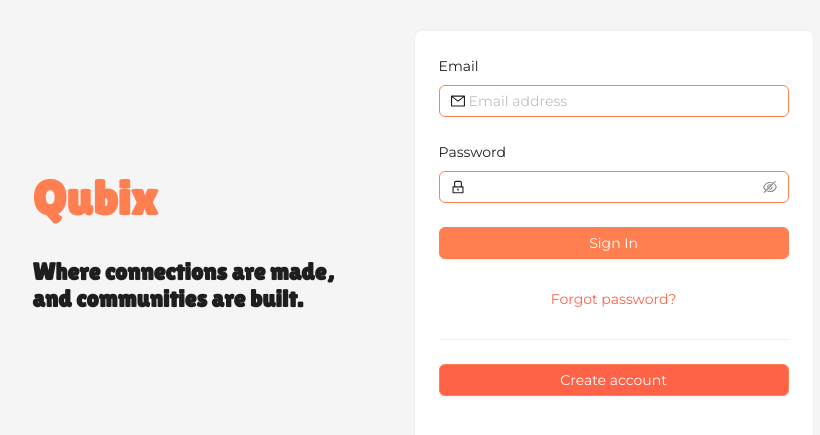
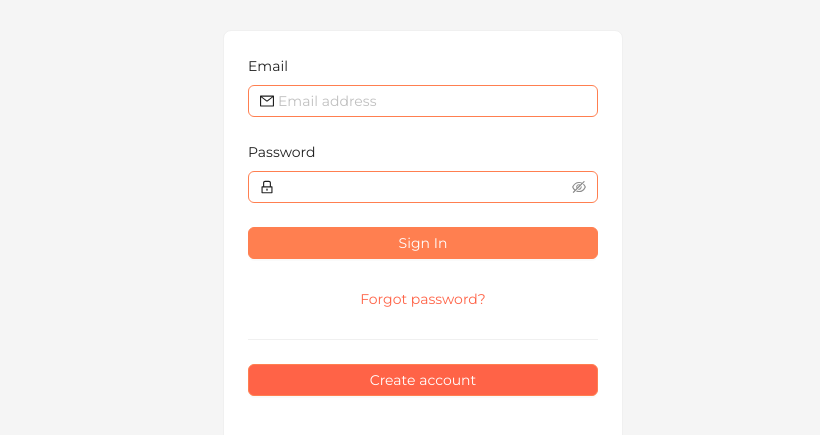
Before and after one commit to ohorodnichuk17/qubix, a React (Vite) app: page /login in a window 1280 px wide. Shown: the part 107-542 px from the top of the page, without its empty margins (217-1037 px from the left). Built offline with nearby package versions, Linux system fonts and the light colour scheme.

Commit message:
removed some visual elements from login form

```diff
--- a/src/components/pages/LoginPage/LoginPage.tsx
+++ b/src/components/pages/LoginPage/LoginPage.tsx
@@ -32,13 +32,6 @@ const LoginPage: React.FC = () => {
 
    return (
       <Flex justify='center' align='center' wrap='wrap' gap={30} style={{ minHeight: '80vh' }}>
-         <div style={{ marginRight: '50px' }}>
-            <h1 style={{ color: '#FF7F50', fontFamily: 'Lilita One', fontSize: 48 }}>Qubix</h1>
-            <p style={{ fontFamily: 'Lilita One', fontWeight: 'bold', fontSize: 24 }}>
-               Where connections are made,<br />
-               and communities are built.
-            </p>
-         </div>
          <Card style={{ width: '400px' }}>
             <Form onFinish={onFinish} layout='vertical' requiredMark={false}>
                <Form.Item
```
